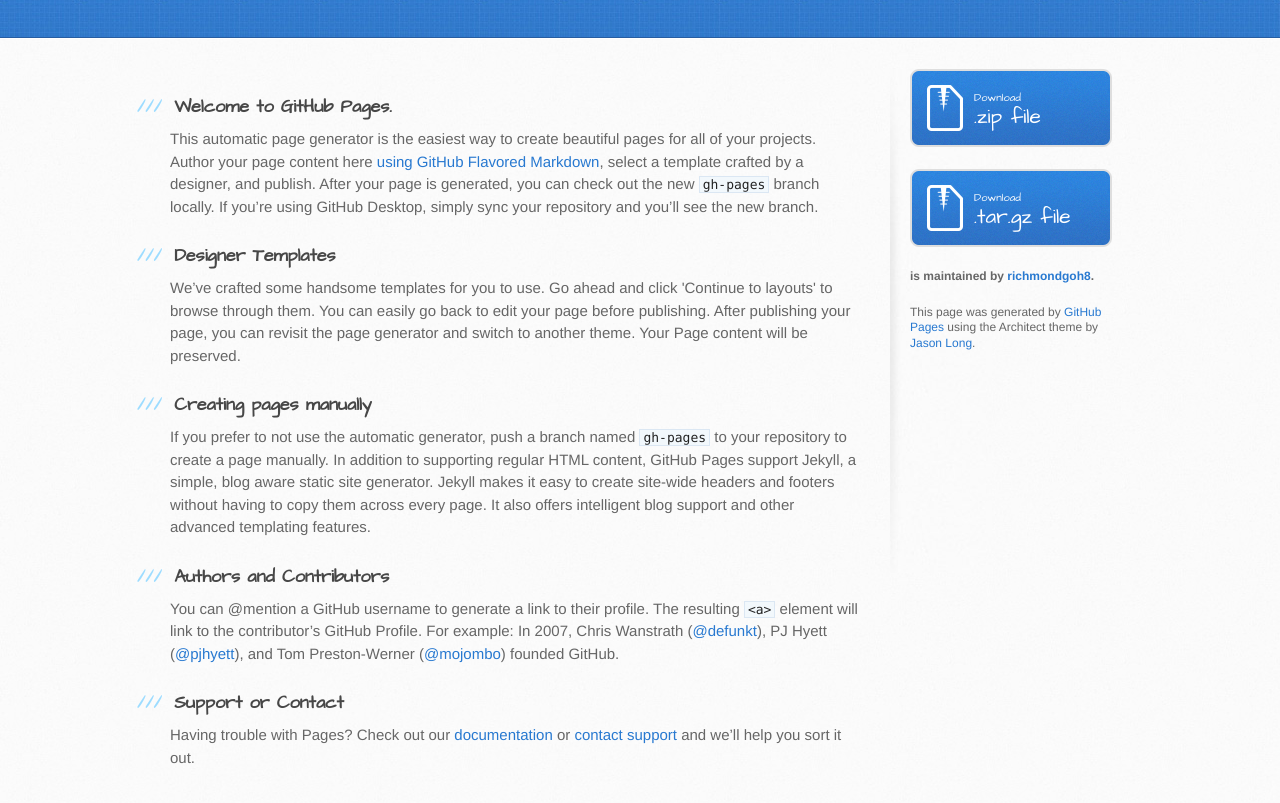
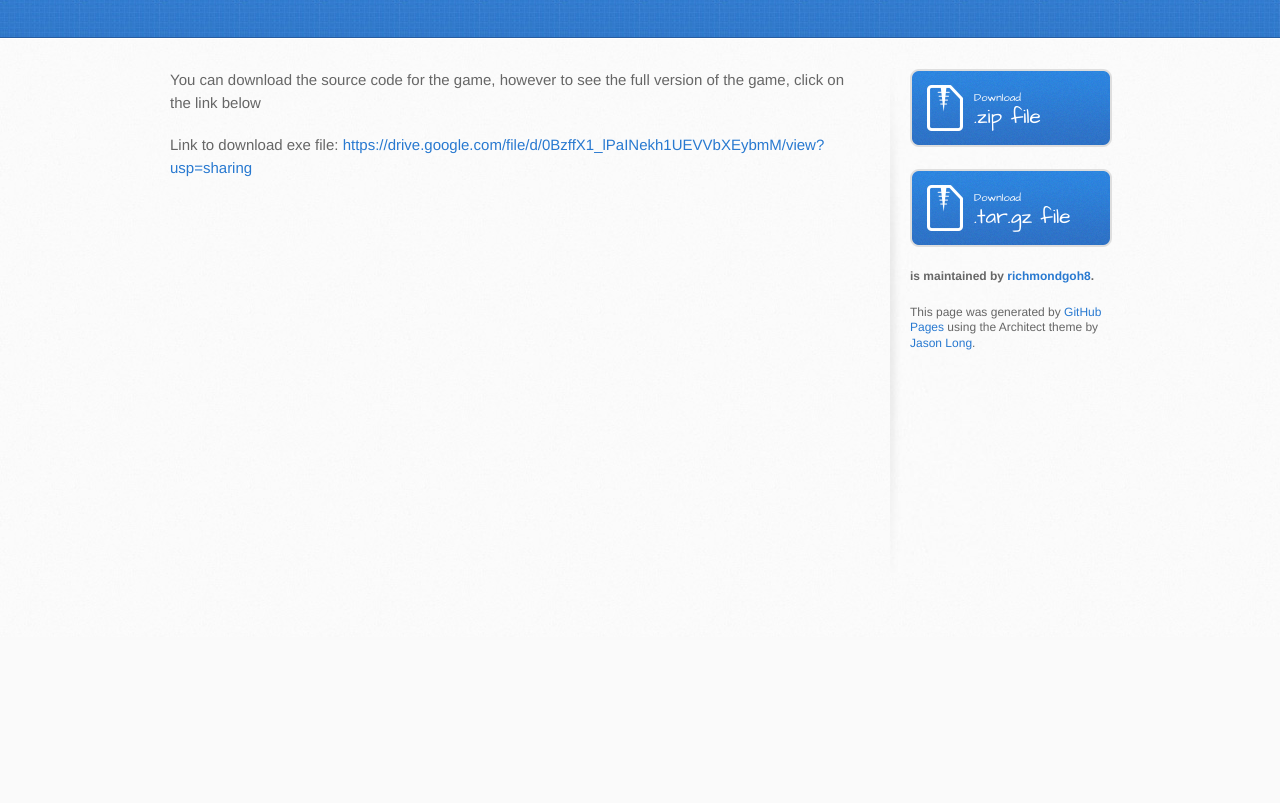
Before and after one commit to richmondgoh8/digi_proj, a plain HTML site: page index.html in a window 1280 px wide. Shown: the part 163-966 px from the top of the page. After the commit the page ends 800 px from the top, so only its background shows below. Drawn offline with Linux system fonts and the light colour scheme.

```diff
--- a/index.html
+++ b/index.html
@@ -28,30 +28,9 @@
     <div id="content-wrapper">
       <div class="inner clearfix">
         <section id="main-content">
-          <h3>
-<a id="welcome-to-github-pages" class="anchor" href="#welcome-to-github-pages" aria-hidden="true"><span aria-hidden="true" class="octicon octicon-link"></span></a>Welcome to GitHub Pages.</h3>
+          <p>You can download the source code for the game, however to see the full version of the game, click on the link below</p>
 
-<p>This automatic page generator is the easiest way to create beautiful pages for all of your projects. Author your page content here <a href="https://guides.github.com/features/mastering-markdown/">using GitHub Flavored Markdown</a>, select a template crafted by a designer, and publish. After your page is generated, you can check out the new <code>gh-pages</code> branch locally. If you’re using GitHub Desktop, simply sync your repository and you’ll see the new branch.</p>
-
-<h3>
-<a id="designer-templates" class="anchor" href="#designer-templates" aria-hidden="true"><span aria-hidden="true" class="octicon octicon-link"></span></a>Designer Templates</h3>
-
-<p>We’ve crafted some handsome templates for you to use. Go ahead and click 'Continue to layouts' to browse through them. You can easily go back to edit your page before publishing. After publishing your page, you can revisit the page generator and switch to another theme. Your Page content will be preserved.</p>
-
-<h3>
-<a id="creating-pages-manually" class="anchor" href="#creating-pages-manually" aria-hidden="true"><span aria-hidden="true" class="octicon octicon-link"></span></a>Creating pages manually</h3>
-
-<p>If you prefer to not use the automatic generator, push a branch named <code>gh-pages</code> to your repository to create a page manually. In addition to supporting regular HTML content, GitHub Pages support Jekyll, a simple, blog aware static site generator. Jekyll makes it easy to create site-wide headers and footers without having to copy them across every page. It also offers intelligent blog support and other advanced templating features.</p>
-
-<h3>
-<a id="authors-and-contributors" class="anchor" href="#authors-and-contributors" aria-hidden="true"><span aria-hidden="true" class="octicon octicon-link"></span></a>Authors and Contributors</h3>
-
-<p>You can @mention a GitHub username to generate a link to their profile. The resulting <code>&lt;a&gt;</code> element will link to the contributor’s GitHub Profile. For example: In 2007, Chris Wanstrath (<a href="https://github.com/defunkt" class="user-mention">@defunkt</a>), PJ Hyett (<a href="https://github.com/pjhyett" class="user-mention">@pjhyett</a>), and Tom Preston-Werner (<a href="https://github.com/mojombo" class="user-mention">@mojombo</a>) founded GitHub.</p>
-
-<h3>
-<a id="support-or-contact" class="anchor" href="#support-or-contact" aria-hidden="true"><span aria-hidden="true" class="octicon octicon-link"></span></a>Support or Contact</h3>
-
-<p>Having trouble with Pages? Check out our <a href="https://help.github.com/pages">documentation</a> or <a href="https://github.com/contact">contact support</a> and we’ll help you sort it out.</p>
+<p>Link to download exe file: <a href="https://drive.google.com/file/d/0BzffX1_lPaINekh1UEVVbXEybmM/view?usp=sharing">https://drive.google.com/file/d/0BzffX1_lPaINekh1UEVVbXEybmM/view?usp=sharing</a></p>
         </section>
 
         <aside id="sidebar">
```
Also changed, not shown: params.json (+1 -1 lines).
